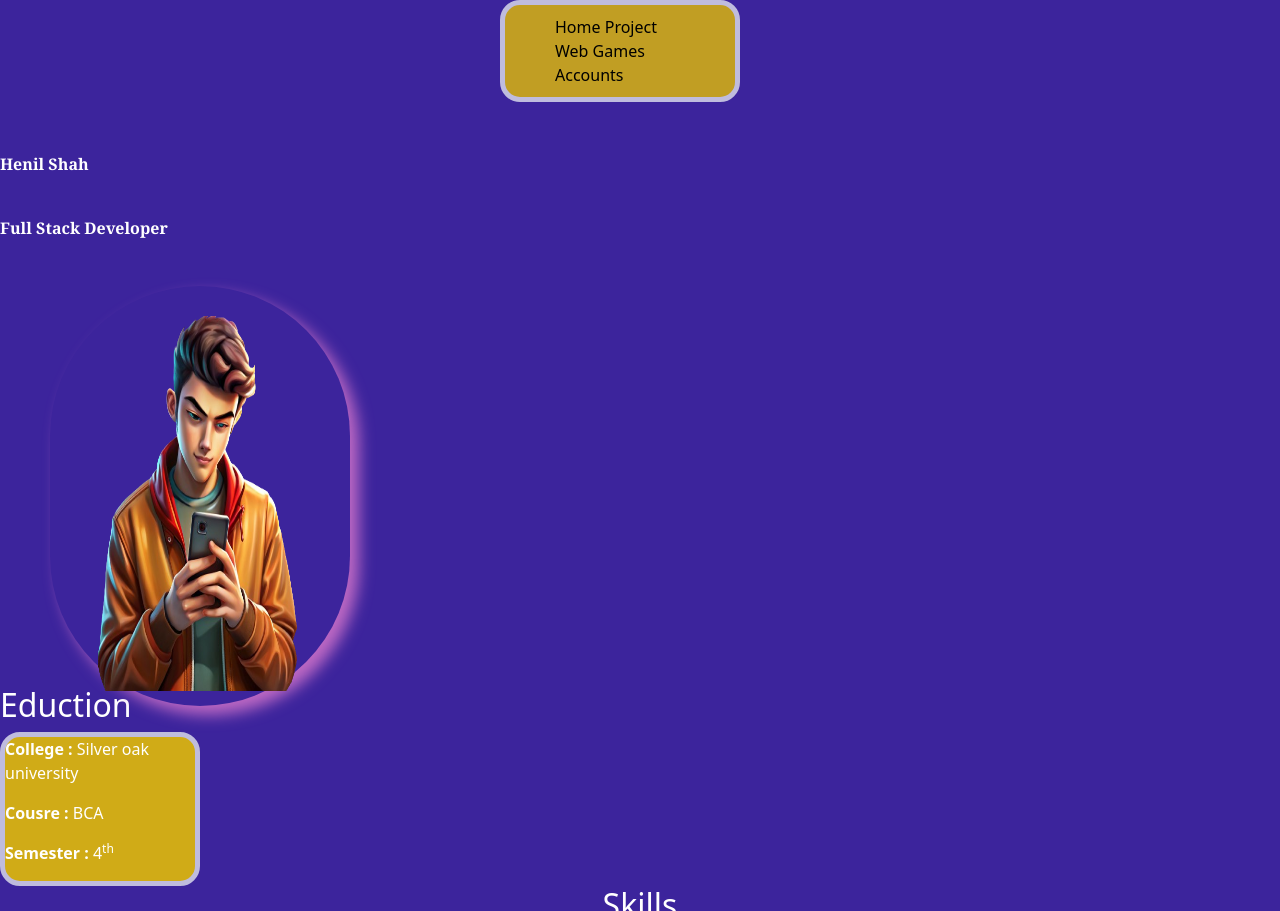
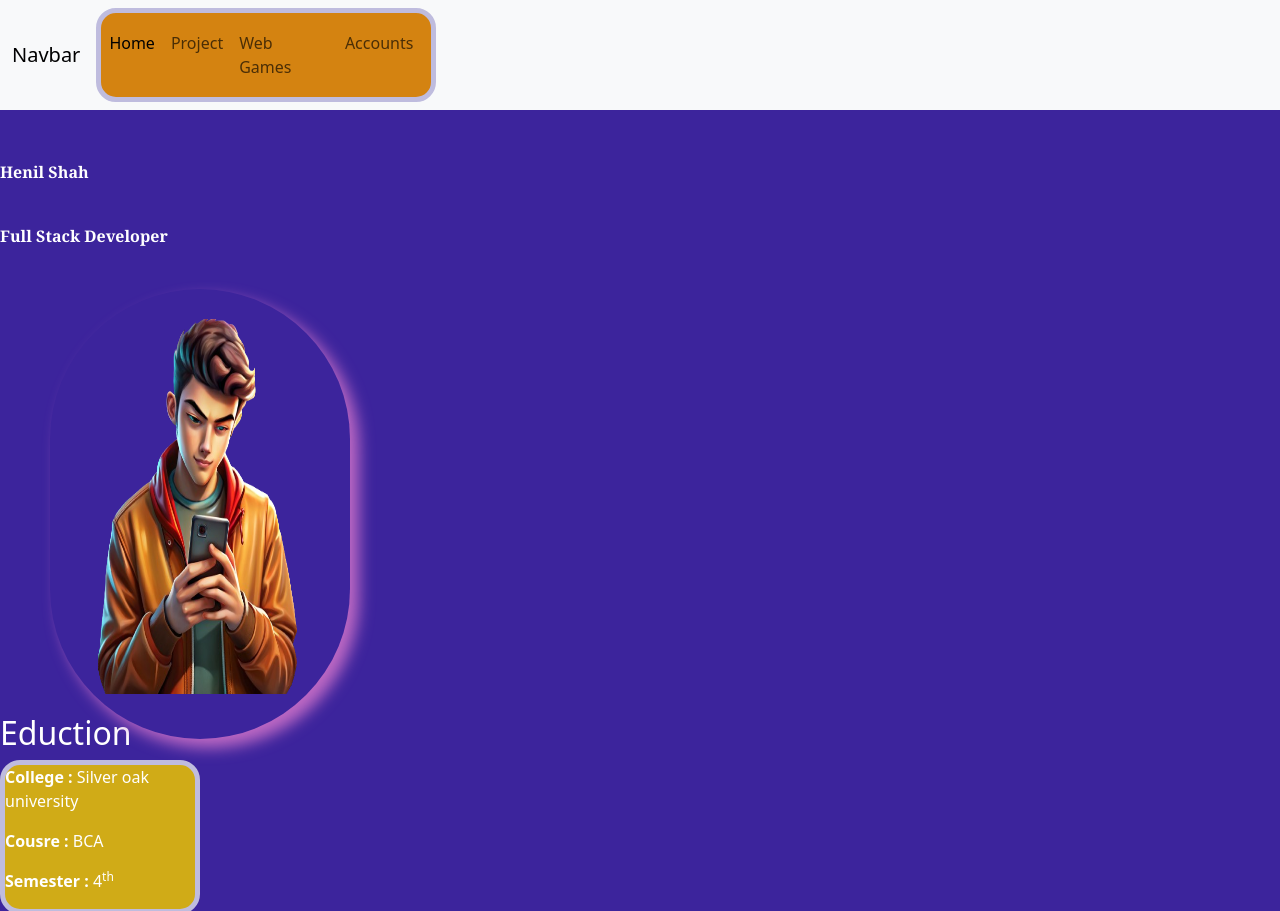
Before and after one commit to Henilshah01/Henilshah_Portfoilo, a plain HTML site: page index.html in a window 1280 px wide. Shown: the top 911 px of the page. Drawn offline with nearby package versions, Linux system fonts and the light colour scheme.

Commit message:
Add files via upload

```diff
--- a/index.html
+++ b/index.html
@@ -11,21 +11,29 @@
     <header>
       <!-- Navbar -->
       <nav>
-        <ul id="navbar">
-          <li>
-            <a href="#">Home</a>
-          </li>
-          <li>
-            <a href="#">Project</a>
-          </li>
-          <li>
-            <a href="#">Web Games</a>
-          </li>
-          <li>
-            <a href="#">Accounts</a>
-          </li>
-        </ul>
-      </nav>
+        <nav class="navbar navbar-expand-lg bg-body-tertiary">
+          <div class="container-fluid">
+            <a class="navbar-brand" href="#">Navbar</a>
+            <button class="navbar-toggler" type="button" data-bs-toggle="collapse" data-bs-target="#navbarNav" aria-controls="navbarNav" aria-expanded="false" aria-label="Toggle navigation">
+              <span class="navbar-toggler-icon"></span>
+            </button>
+            <div class="collapse navbar-collapse" id="navbarNav">
+              <ul class="navbar-nav">
+                <li class="nav-item">
+                  <a class="nav-link active" aria-current="page" href="#">Home</a>
+                </li>
+                <li class="nav-item">
+                  <a class="nav-link" href="#">Project</a>
+                </li>
+                <li class="nav-item">
+                  <a class="nav-link" href="#">Web Games</a>
+                </li>
+                <li class="nav-item">
+                  <a class="nav-link" href="#">Accounts</a>
+                </li>
+            </div>
+          </div>
+        </nav>
     </header>
 
 
@@ -114,9 +122,8 @@
             <p>
               Archery 2D Game:-
               <button class="archery-button">
-                <a href="Archrey.html">Archery Game</a>
+                <a href="Archery.html">Archery Game</a>
               </button>
-              <div class="btn btn-outline-success"><a href="Archrey.html">btn one</a></div>
             </p>
           </div>
         <hr />
@@ -163,5 +170,6 @@
 
       <h3>Made by &hearts; Hockstar</h3>
     </footer>
+    <script src="	https://cdn.jsdelivr.net/npm/bootstrap@5.3.3/dist/js/bootstrap.bundle.min.js"></script>
   </body>
 </html>
--- a/style.css
+++ b/style.css
@@ -1,7 +1,8 @@
-body{
-  background-color:rgb(60, 36, 156);
+body {
+    background-color: rgb(60, 36, 156);
     color: white;
 }
+
 h1 {
     color: blue;
     font-family: Georgia, serif;
@@ -20,11 +21,11 @@ h1 {
     font-weight: bolder;
 }
 
-#skills{
+#skills {
     text-align: center;
 }
 
-#icons:hover{
+#icons:hover {
     transform: scale(1.2);
 }
 
@@ -46,7 +47,7 @@ h1 {
     box-shadow: 0px 8px 16px orangered;
 }
 
-#project{
+#project {
     text-align: center;
 }
 
@@ -133,7 +134,7 @@ h3::selection {
     padding-right: 20px;
     padding-top: 20px;
     padding-bottom: 20px;
-  height: 280px;
+    height: 300px;
     width: 200px;
     margin-left: 100px;
     margin-right: 100px;
@@ -182,7 +183,7 @@ li {
     border-radius: 15px;
 }
 
-.btn btnsuccess{
+.btn btnsuccess {
     background-color: aqua;
 }
 
@@ -197,5 +198,5 @@ ul {
     background-color: rgb(212, 131, 17);
     border-radius: 20px;
     padding: 10px;
-  width: 240px;
+    width: 340px;
 }
```
Lines whose indentation alone changed are shown as unchanged.
